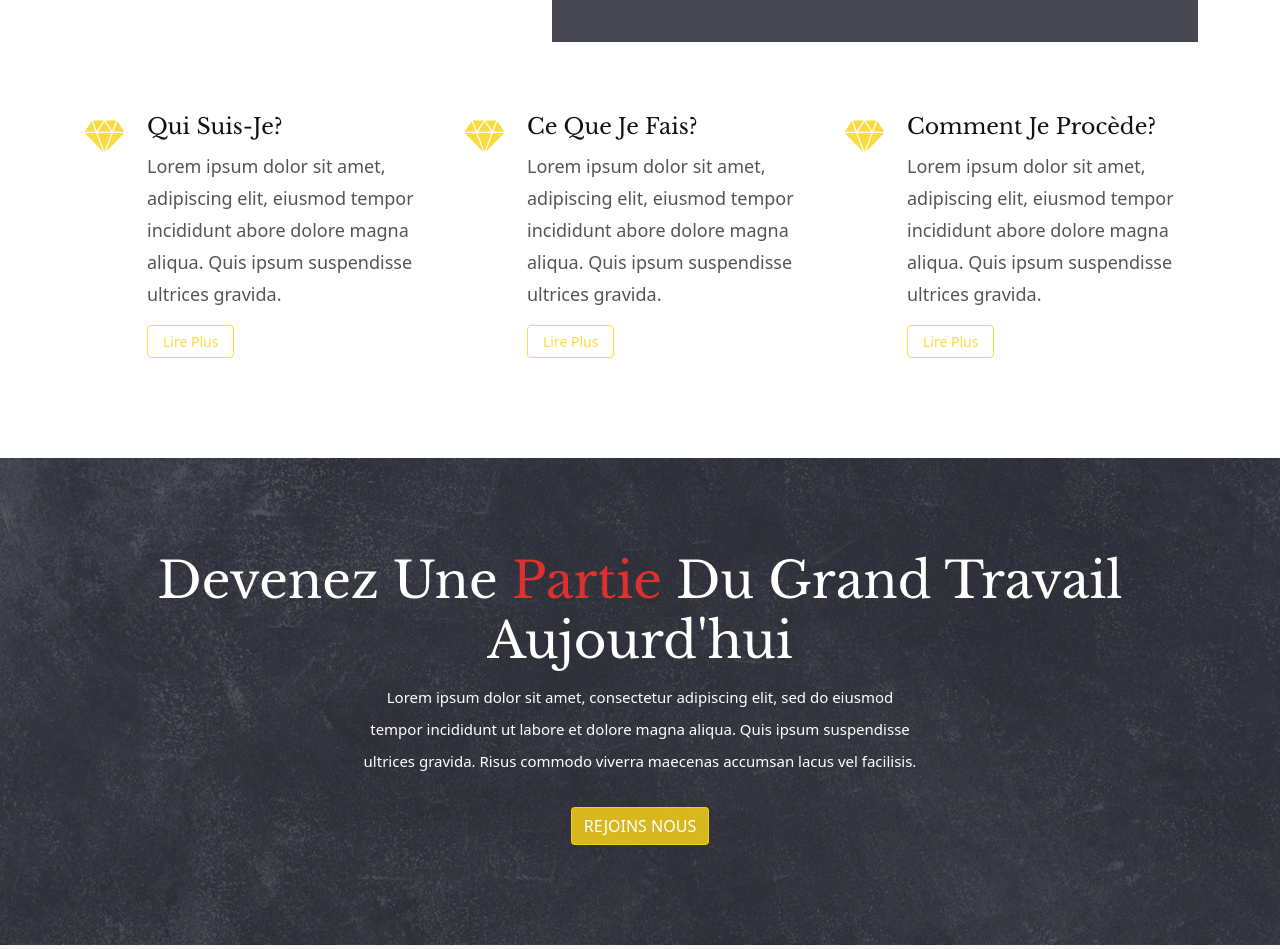
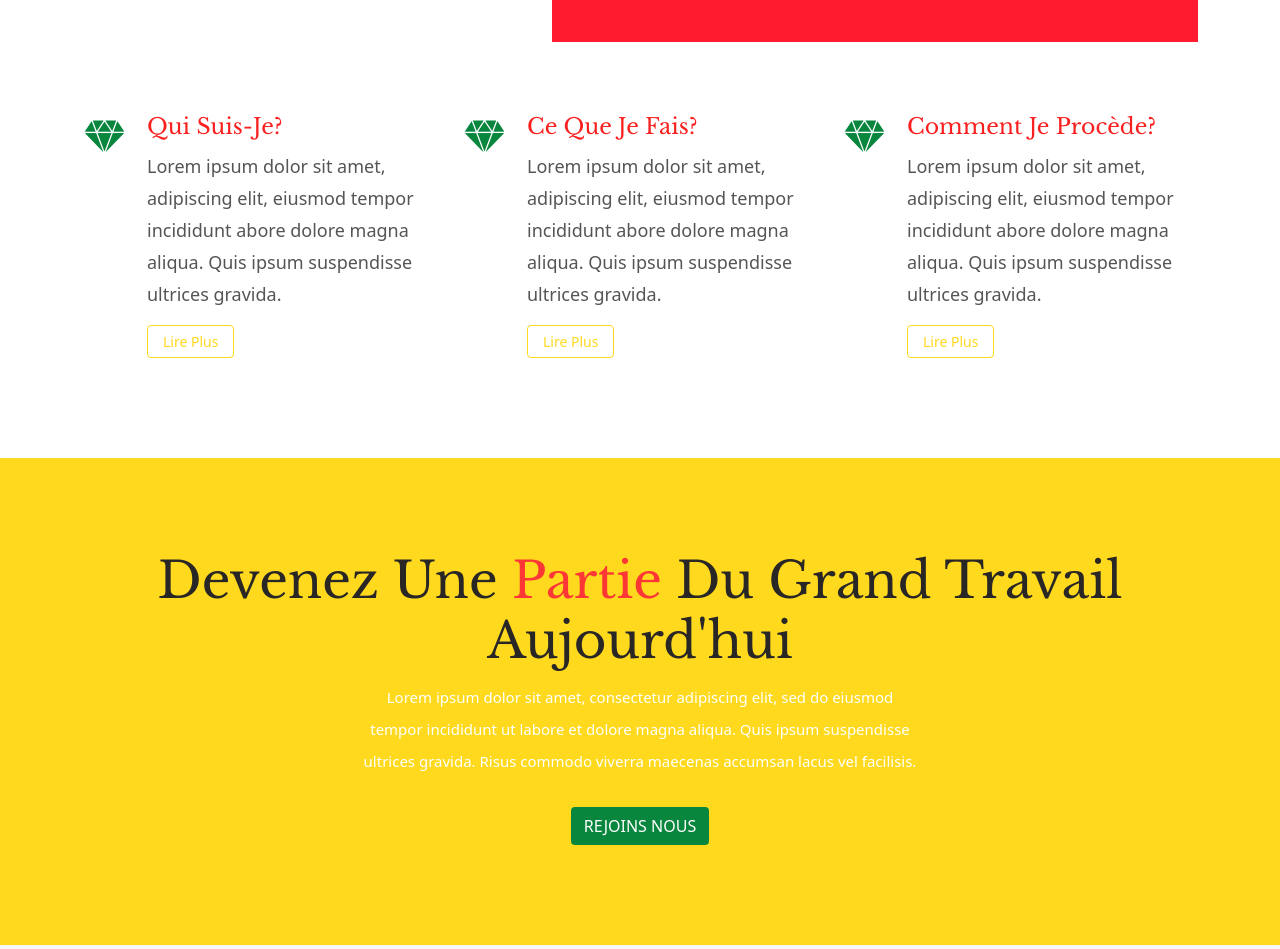
Before and after one commit to ginoven1993/ufc_regional, a plain HTML site: page index.html in a window 1280 px wide. Shown: the part 1606-2555 px from the top of the page. Drawn offline with nearby package versions, Linux system fonts and the light colour scheme; files whose address does not match are found by name.

Commit message:
regional

```diff
--- a/assets/css/style.css
+++ b/assets/css/style.css
@@ -931,7 +931,7 @@ a.meanmenu-reveal {
     background: url(../../assets/images/banner.jpg);
     background-size: cover;
     background-position: center;
-    background-color: rgba(90, 82, 42, 0.6);
+    background-color: rgba(167, 149, 62, 0.6);
     background-blend-mode: multiply;
 
     /* background-color: rgba(250, 212, 23, 0.829);
@@ -1094,14 +1094,14 @@ a.meanmenu-reveal {
     width: 100%;
 }
 .about-content {
-    background: #464751;
+    background: #ff1c2f;
     padding: 45px;
     margin-top: 140px;
     margin-left: -100px;
 }
 .about-content h2 {
     position: relative;
-    color: #de302f;
+    color: #fff;
     font-size: 40px;
     display: inline-block;
     z-index: 1;
@@ -1162,8 +1162,8 @@ a.meanmenu-reveal {
     position: relative;
     display: inline-block;
     font-size: 14px;
-    color: rgba(250, 212, 23, 0.829);
-    border: 1px solid rgba(250, 212, 23, 0.829);
+    color: rgb(255, 217, 29);
+    border: 1px solid rgb(255, 217, 29);
     padding: 5px 15px;
     border-radius: 4px;
 }
@@ -1556,20 +1556,22 @@ a.meanmenu-reveal {
     margin-top: 40px;
 }
 .donate-area {
-    background-image: url(../images/support-bg.jpg);
+    /* background-image: url(../images/support-bg.jpg); */
     background-position: center center;
     background-size: cover;
     background-repeat: no-repeat;
+    background-color: rgb(255, 217, 29);
+    /* background-blend-mode: multiply; */
     overflow: hidden;
     position: relative;
-    background-attachment: fixed;
+    /* background-attachment: fixed; */
     transform: translate3d(0, 0, 0);
     z-index: 1;
 }
 .donate-area::before {
     content: "";
     position: absolute;
-    background: #262732;
+    /* background: #262732; */
     left: 0;
     top: 0;
     width: 100%;
@@ -1835,7 +1837,7 @@ label {
     background-repeat: no-repeat;
 }
 .achievement-area::after {
-    background: #464751;
+    background:  rgb(8, 134, 61);
     right: 0;
     left: auto;
 }
--- a/index.html
+++ b/index.html
@@ -116,7 +116,7 @@
                     <div class="main-banner-content wow fadeInUp">
                         <h1>LE PROGRES SOCIAL ET COMMUNIAL <span>AU COEUR DE NOTRE ACTION.</span></h1>
                         <p style="font-size: 19px;">Pour un vivre ensemble en toute tolérance dans l'Ogou. Candidat de la liste  <span style="font-weight:bold;"> UFC OGOU 1</span></p>
-                        <a href="about.html" class="btn btn-primary">Ma Mission</a>
+                        <a href="about.html" class="btn" style="background-color: #de302f;color: #fff;">Ma Mission</a>
 
                     </div>
                 </div>
@@ -154,8 +154,8 @@
             <div class="row mt-100">
                 <div class="col-lg-4">
                     <div class="about-box">
-                        <i class="icofont-diamond" style="color: rgba(250, 212, 23, 0.829);"></i>
-                        <h3>Qui suis-je?</h3>
+                        <i class="icofont-diamond" style="color: rgb(8, 134, 61);"></i>
+                        <h3 style="color: #fa2020;">Qui suis-je?</h3>
                         <p>Lorem ipsum dolor sit amet, adipiscing elit, eiusmod tempor incididunt abore dolore magna aliqua. Quis ipsum suspendisse ultrices gravida.</p>
                         <a href="#" class="read-more">Lire Plus</a>
                     </div>
@@ -163,8 +163,8 @@
 
                 <div class="col-lg-4">
                     <div class="about-box">
-                        <i class="icofont-diamond" style="color: rgba(250, 212, 23, 0.829);"></i>
-                        <h3>Ce que je fais?</h3>
+                        <i class="icofont-diamond" style="color: rgb(8, 134, 61);"></i>
+                        <h3 style="color: #fa2020;">Ce que je fais?</h3>
                         <p>Lorem ipsum dolor sit amet, adipiscing elit, eiusmod tempor incididunt abore dolore magna aliqua. Quis ipsum suspendisse ultrices gravida.</p>
                         <a href="#" class="read-more">Lire Plus</a>
                     </div>
@@ -172,8 +172,8 @@
 
                 <div class="col-lg-4">
                     <div class="about-box">
-                        <i class="icofont-diamond" style="color: rgba(250, 212, 23, 0.829);"></i>
-                        <h3>Comment je procède?</h3>
+                        <i class="icofont-diamond" style="color: rgb(8, 134, 61);"></i>
+                        <h3 style="color: #fa2020;">Comment je procède?</h3>
                         <p>Lorem ipsum dolor sit amet, adipiscing elit, eiusmod tempor incididunt abore dolore magna aliqua. Quis ipsum suspendisse ultrices gravida.</p>
                         <a href="#" class="read-more">Lire Plus</a>
                     </div>
@@ -187,19 +187,12 @@
     <section class="donate-area ptb-100">
         <div class="container">
             <div class="section-title">
-                <h2>Devenez une <span style="color: #de302f;">partie</span> du grand travail aujourd'hui</h2>
+                <h2 style="color: rgb(41, 38, 38);">Devenez une <span style="color: #fd3636;">partie</span> du grand travail aujourd'hui</h2>
                 <p>Lorem ipsum dolor sit amet, consectetur adipiscing elit, sed do eiusmod tempor incididunt ut labore et dolore magna aliqua. Quis ipsum suspendisse ultrices gravida. Risus commodo viverra maecenas accumsan lacus vel facilisis.</p>
             </div>
 
             <div class="donate-price">
-                <!-- <ul>
-                    <li><a href="#">$50</a></li>
-                    <li><a href="#">$100</a></li>
-                    <li><a href="#">$150</a></li>
-                    <li><a href="#">$200</a></li>
-                    <li><a href="#">$450</a></li>
-                </ul> -->
-                <a href="#" class="btn btn-secondary">REJOINS NOUS</a>
+                <a href="#" class="btn" style="background-color:  rgb(8, 134, 61);color: #fff;">REJOINS NOUS</a>
             </div>
         </div>
     </section>
```
Also changed, not shown: about.html (+10 -10 lines), donate.html (+1 -1 lines).
